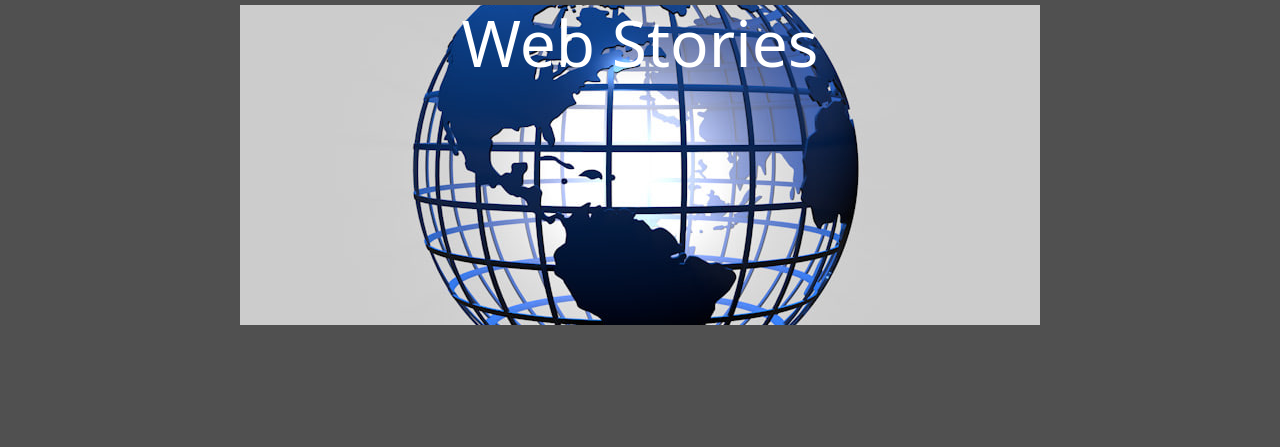
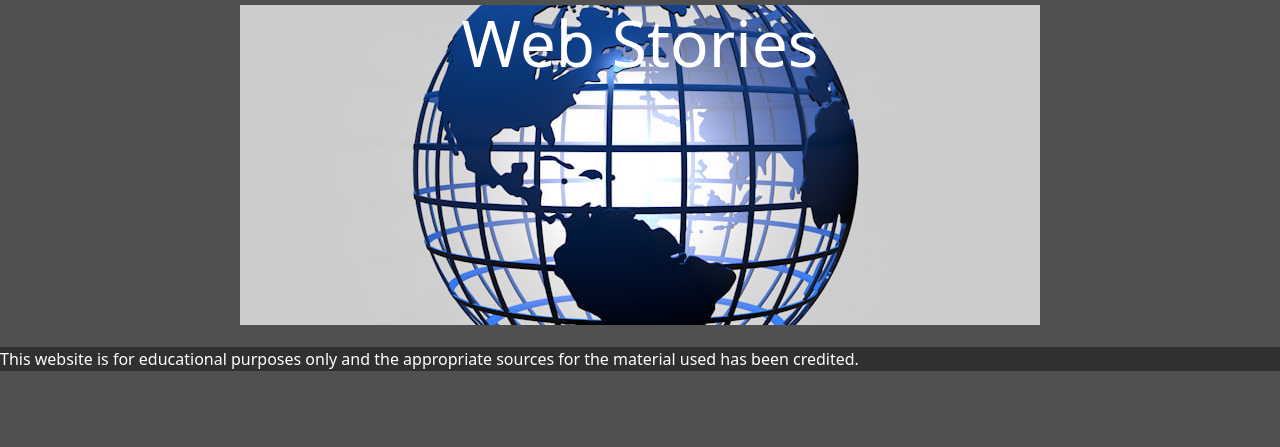
Before and after one commit to Keeganw3/News-Explosion-Fork, a Django app: page / in a window 1280 px wide. Shown: the part 51-498 px from the top of the page. Run offline with Django 3.2, Linux system fonts and the light colour scheme; data that the repository does not hold is empty.

Commit message:
[ADD] Footer added to Base.html

```diff
--- a/static/css/style.css
+++ b/static/css/style.css
@@ -21,6 +21,15 @@ img {
     width: 50%
 }
 
+/* card post displays */
+ /* .card-text {
+    text-overflow: ellipsis;
+
+    /* Required for text-overflow to do anything */
+    /* max-height: 8%;
+    overflow-x: hidden;
+} */
+
 /* navbar */
 
 .navbar {
@@ -42,6 +51,15 @@ a:hover {
     text-decoration: underline;
 }
 
+/* footer */
+footer {
+    background-color: #303030;
+}
+
+.ft-text {
+    text-align: center;
+}
+
 /* post pages */
 
 .post-title {
--- a/templates/base.html
+++ b/templates/base.html
@@ -36,5 +36,10 @@
     {% block content %}
 
     {% endblock content %}
+
+    <footer class="footer">
+        <p>This website is for educational purposes only and the appropriate sources for the material used has been credited.</p>
+    </footer>
+
 </body>
 </html>
--- a/templates/index.html
+++ b/templates/index.html
@@ -1,7 +1,6 @@
 {% extends "base.html" %}
 
 {% block content %}
-
 
 <div class="container container-fluid">
     <div class="hero-image">
@@ -9,7 +8,7 @@
     </div>
 </div>
 <div class="container-fluid">
-    <div class="row card-group">
+    <div class="row card-row">
         {% for post in post_list %}
         <div class="col-3 card-columns posts">
             {% if "placeholder" in post.featured_image.url %}
```
